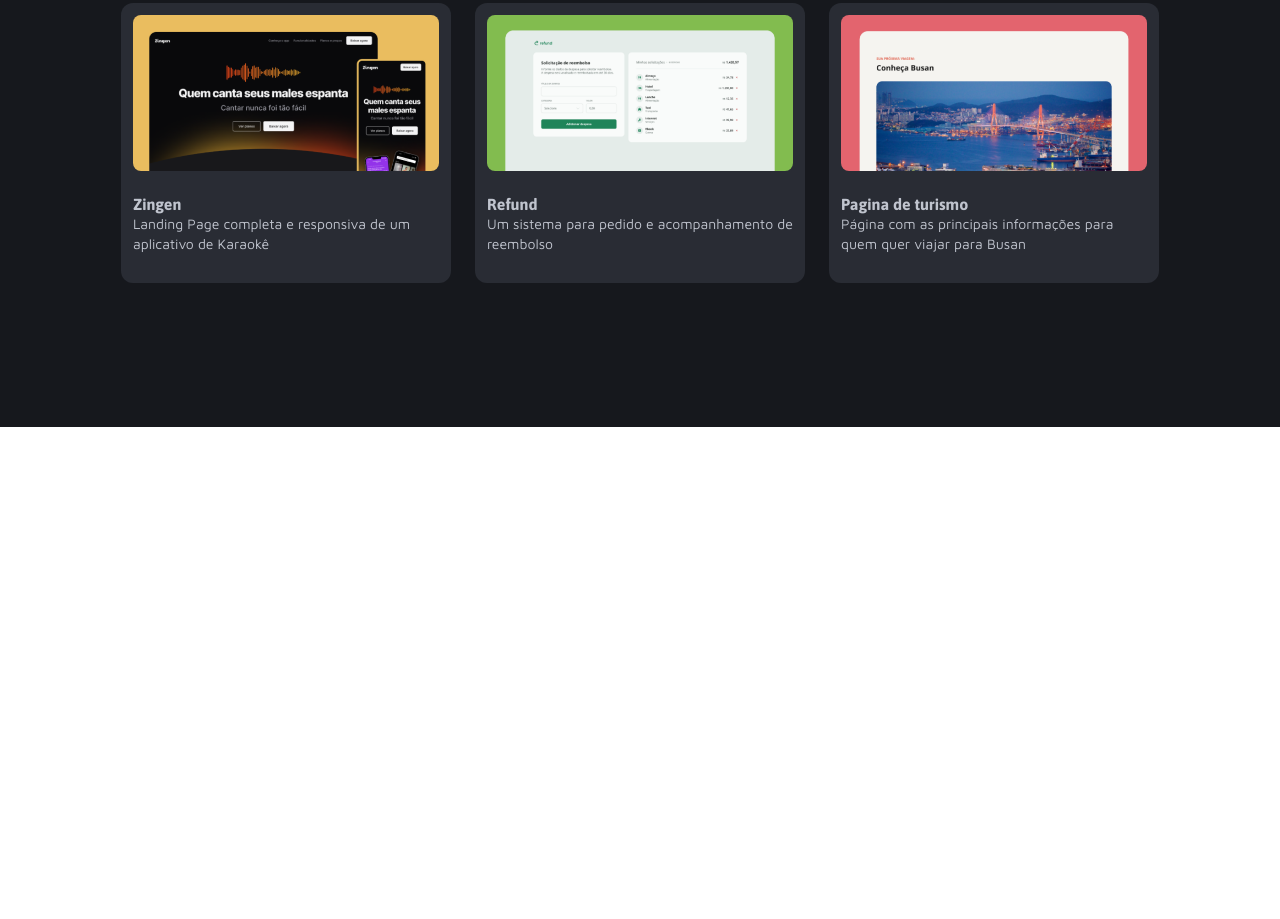
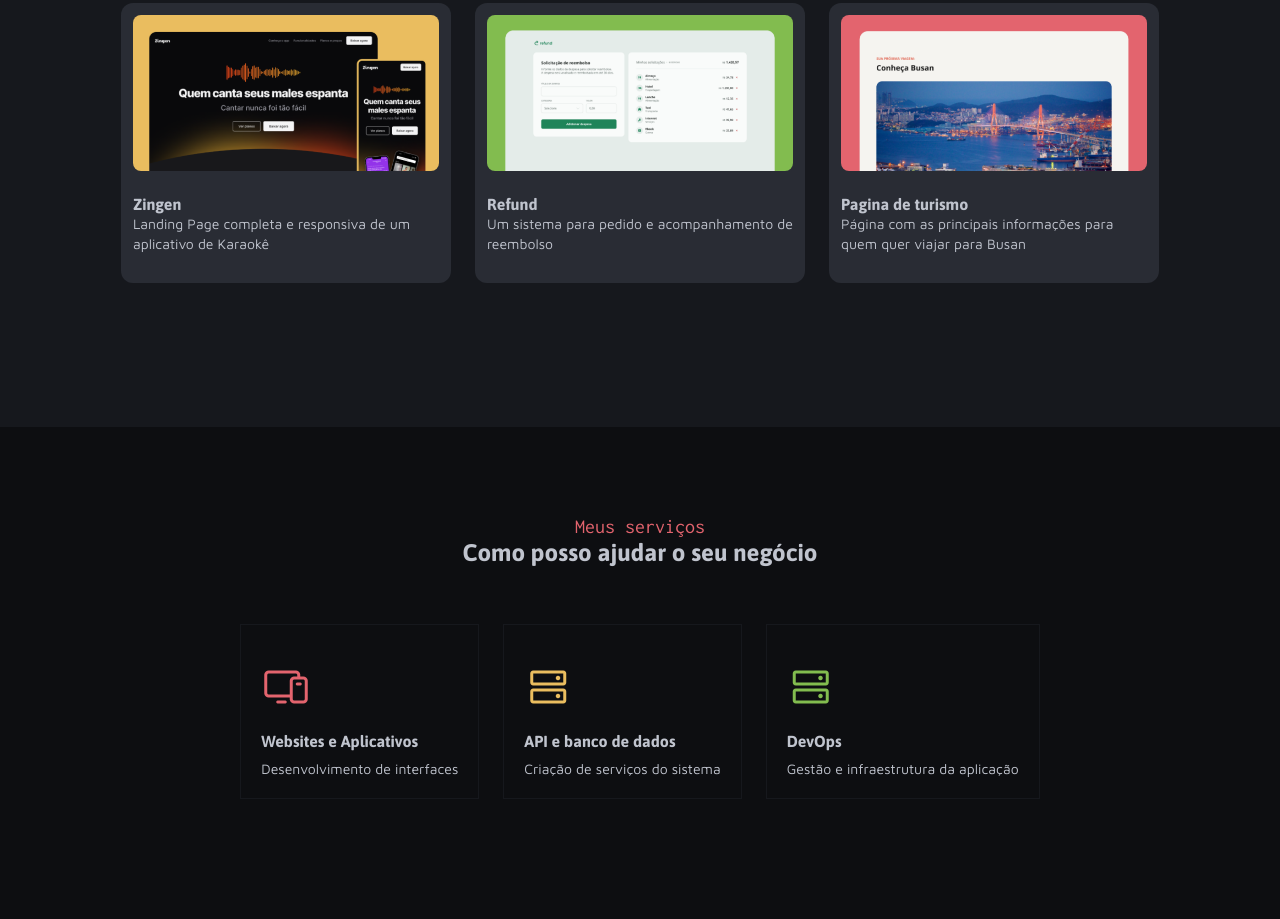
Before and after one commit to jhefersonlv/Portfolio-dev, a plain HTML site: page index.html in a window 1280 px wide. Shown: the part 1151-2070 px from the top of the page. Before the commit the page ends 1578 px from the top, so only its background shows below. Drawn offline with nearby package versions, Linux system fonts and the light colour scheme.

Commit message:
finalizado serviços

```diff
--- a/assets/style/intro.css
+++ b/assets/style/intro.css
@@ -32,8 +32,6 @@
 }
 
 #tags {
-    display: grid;
-    grid-auto-flow: column;
     justify-content: center;
     place-content: space-around;
     align-content: end;
--- a/assets/style/projects.css
+++ b/assets/style/projects.css
@@ -32,5 +32,4 @@
 
             }
         }
-    }
 }
--- /dev/null
+++ b/assets/style/services.css
@@ -0,0 +1,31 @@
+#services {
+    background-color: var(--gray-600);
+    padding-top: 88px;
+    padding-bottom: 120px;
+}
+
+#card-container {
+    margin-top: 56px;
+    justify-content: center;
+    gap: 24px;
+}
+
+#card {
+
+    padding: 20px;
+
+    border: solid 1px var(--gray-500);
+
+    text-align: start;
+
+    i {
+        font-size: 48px;
+    }
+
+    h3 {
+        margin-top: 20px;
+        margin-bottom: 8px;
+    }
+
+
+}
--- a/assets/style/style.css
+++ b/assets/style/style.css
@@ -2,3 +2,4 @@
 @import url(utillity.css);
 @import url(intro.css);
 @import url(projects.css);
+@import url(services.css);
--- a/assets/style/utillity.css
+++ b/assets/style/utillity.css
@@ -1,5 +1,17 @@
 .text-red {
     color: var(--red);
+}
+
+.text-purple {
+    color: var(--purple);
+}
+
+.text-yellow {
+    color: var(--yellow);
+}
+
+.text-green {
+    color: var(--green);
 }
 
 .gray-100 {
@@ -17,3 +29,7 @@
 .grid {
     display: grid;
 }
+
+.grid-auto-flow-col {
+    grid-auto-flow: column;
+}
--- a/index.html
+++ b/index.html
@@ -26,7 +26,7 @@
                 <h1 class="gray-100">Desenvolvedor Fullstack</h1>
                 <p class="small gray-300">Transformo necessidades em aplicações reais, evolventes e funcionais. Desenvolvo sistemas através da minha paixão pela tecnologia, contribuindo com soluções inovadoras e eficazes para desafios complexos.</p>
             </header>
-            <section id="tags">
+            <section id="tags grid grid-auto-flow">
                 <a id="tag">
                     <img src="assets/Icons/GitHub.svg" alt="">GitHub
                 </a>
@@ -89,5 +89,38 @@
         </div>
     </section>
 
+    <section id="services" class="container">
+         <header>
+            <h4 class="text-red">Meus serviços</h4>
+            <h2>Como posso ajudar o seu negócio</h2>
+        </header>
+        <div id="card-container" class="grid grid-auto-flow-col">
+            <div id="card">
+                <img src="assets/Icons/" alt="">
+                    <header>
+                        <i class="ph ph-devices text-red"></i>
+                        <h3>Websites e Aplicativos</h3>
+                        <p class="small">Desenvolvimento de interfaces</p>
+                    </header>
+            </div>
+            <div id="card">
+                <img src="assets/Icons/" alt="">
+                    <header>
+                        <i class="ph ph-hard-drives text-yellow"></i>
+                        <h3>API e banco de dados</h3>
+                        <p class="small">Criação de serviços do sistema</p>
+                    </header>
+            </div>
+            <div id="card">
+                <img src="assets/Icons/" alt="">
+                    <header>
+                        <i class="ph ph-hard-drives text-green"></i>
+                        <h3>DevOps</h3>
+                        <p class="small">Gestão e infraestrutura da aplicação</p>
+                    </header>
+            </div>
+        </div>
+    </section>
+
 </body>
 </html>
```
